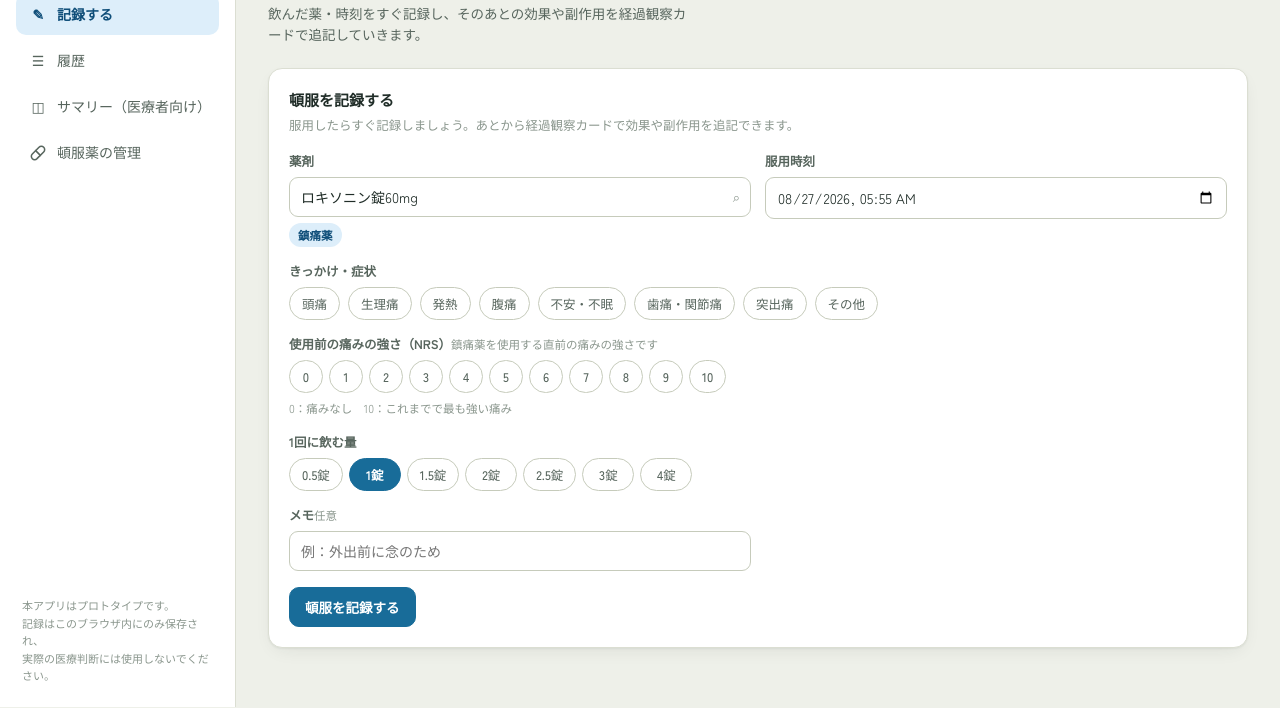
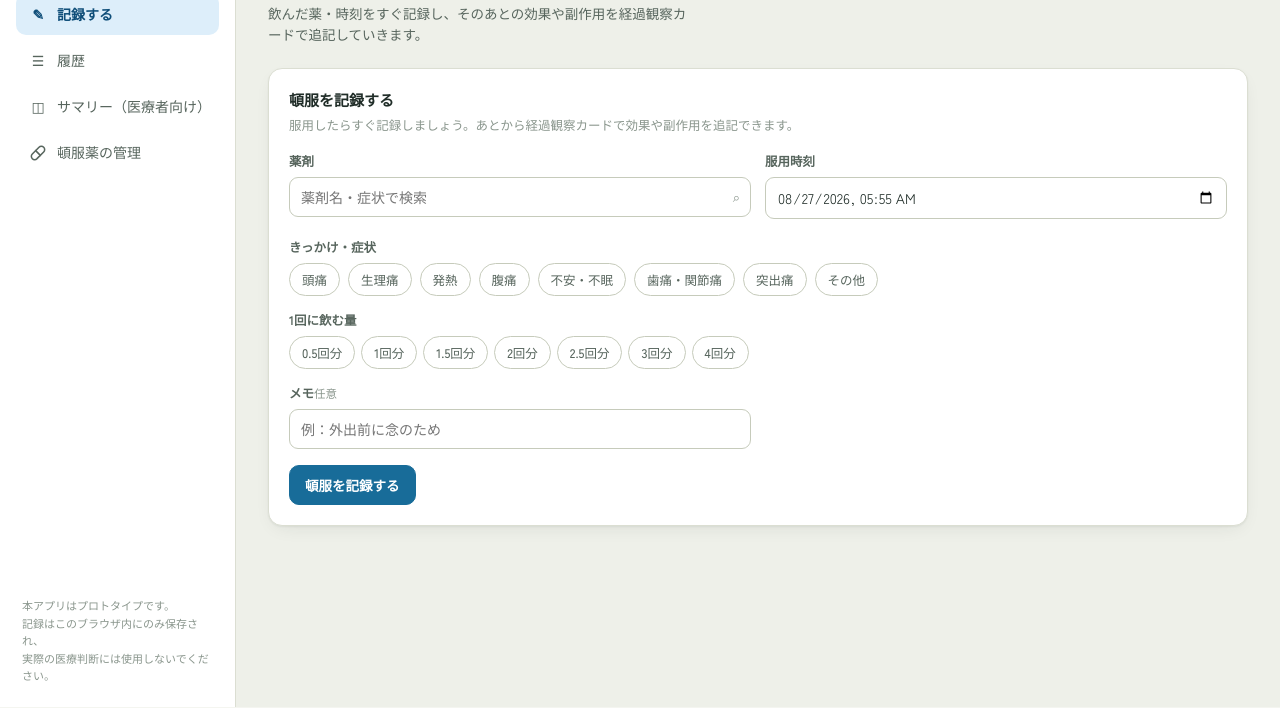
Before and after one commit to kohei0806/tonpuku-plus, a plain HTML site: page index.html in a window 1280 px wide. Shown: the part 93-801 px from the top of the page. Drawn offline with Linux system fonts and the light colour scheme; a web font is replaced by a local one.

Commit message:
Remove default medication selection and seed dose history
- 頓服を記録する no longer auto-selects the first registered
  medication; the field starts blank until the user picks one, with
  a validation toast if they try to submit without selecting.
- Removed the pre-seeded dose history (10 completed + demo entries)
  so a fresh install starts with an empty 服用履歴. Registered
  medications (頓服薬の管理) are unchanged.
- Dropped mkDose/hoursAgo/daysAgo, which were only used by the
  removed seed doses.

```diff
--- a/index.html
+++ b/index.html
@@ -456,8 +456,6 @@
   /* ============ SEED / STATE ============ */
   function uid(prefix){ return prefix + "_" + Math.random().toString(36).slice(2,9); }
   function minutesAgo(m){ return new Date(Date.now() - m*60000).toISOString(); }
-  function hoursAgo(h){ return minutesAgo(h*60); }
-  function daysAgo(d,h,m){ return minutesAgo(d*1440 + (h||0)*60 + (m||0)); }
 
   function seedData(){
     var meds = [
@@ -469,73 +467,13 @@
       { id:"med_abstral", name:"アブストラル舌下錠100μg", dose:"1", unit:"錠", indication:"突出痛（がん性疼痛のレスキュー）", prescriber:"緩和ケア科（佐藤医師）", maxPerDay:4, isAnalgesic:true, isNarcotic:true }
     ];
 
-    // doses seeded relative to "now" so the demo always feels current
-    var doses = [
-      mkDose("med_loxo", daysAgo(0,3,10), "頭痛", [
-        mkCheckin("onset", 35, {effectLevel:2}),
-        mkCheckin("final", 130, {effectLevel:2, symptomChange:"improved", rating:4, nrs:2, note:"午後には楽になった。眠気は特になし。"})
-      ], {nrsBefore:6}),
-      mkDose("med_depas", daysAgo(1,21,0), "不安・不眠", [
-        mkCheckin("onset", 40, {effectLevel:3}),
-        mkCheckin("side-effect", 90, {sideEffects:[{name:"眠気", severity:"mild"}]}),
-        mkCheckin("final", 480, {effectLevel:3, symptomChange:"improved", rating:5, note:"よく眠れた。翌朝の眠気はほぼなし。"})
-      ]),
-      mkDose("med_oxynorm", daysAgo(1,6,15), "突出痛", [
-        mkCheckin("final", 45, {effectLevel:3, symptomChange:"improved", rating:4, nrs:2, note:"30分ほどで痛みが落ち着いた。"})
-      ], {nrsBefore:7}),
-      mkDose("med_calo", daysAgo(2,14,20), "発熱", [
-        mkCheckin("onset", 55, {effectLevel:2}),
-        mkCheckin("final", 240, {effectLevel:1, symptomChange:"same", rating:2, nrs:4, note:"一時的に下がったがまたぶり返した。"})
-      ], {nrsBefore:5}),
-      mkDose("med_busu", daysAgo(4,9,0), "腹痛", [
-        mkCheckin("onset", 25, {effectLevel:3}),
-        mkCheckin("no-side-effect", 60),
-        mkCheckin("final", 90, {effectLevel:3, symptomChange:"improved", rating:5, note:""})
-      ]),
-      mkDose("med_abstral", daysAgo(4,20,40), "突出痛", [
-        mkCheckin("side-effect", 20, {sideEffects:[{name:"眠気", severity:"mild"}]}),
-        mkCheckin("final", 30, {effectLevel:2, symptomChange:"improved", rating:3, nrs:4, note:"少し眠気が出たが痛みは半分程度に。"})
-      ], {nrsBefore:8}),
-      mkDose("med_loxo", daysAgo(5,19,40), "生理痛", [
-        mkCheckin("onset", 45, {effectLevel:2}),
-        mkCheckin("side-effect", 100, {sideEffects:[{name:"胃部不快感", severity:"mild"}]}),
-        mkCheckin("final", 200, {effectLevel:2, symptomChange:"improved", rating:3, note:"胃が少しムカムカした。食後に飲んだ方がよさそう。"})
-      ]),
-      mkDose("med_depas", daysAgo(7,22,10), "不安・不眠", [
-        mkCheckin("onset", 30, {effectLevel:3}),
-        mkCheckin("final", 420, {effectLevel:3, symptomChange:"improved", rating:5, note:""})
-      ]),
-      mkDose("med_oxynorm", daysAgo(7,11,0), "突出痛", [
-        mkCheckin("final", 40, {effectLevel:1, symptomChange:"same", rating:2, nrs:6, note:"あまり下がらず、主治医に相談予定。"})
-      ], {nrsBefore:8}),
-      mkDose("med_calo", daysAgo(8,16,0), "頭痛", [
-        mkCheckin("onset", 60, {effectLevel:1}),
-        mkCheckin("final", 180, {effectLevel:1, symptomChange:"same", rating:2, note:"あまり効いた感じがしなかった。"})
-      ]),
-      mkDose("med_loxo", daysAgo(10,8,30), "関節痛", [
-        mkCheckin("onset", 40, {effectLevel:2}),
-        mkCheckin("final", 150, {effectLevel:2, symptomChange:"improved", rating:4, note:""})
-      ])
-    ];
-
-    return { meds: meds, doses: doses };
+    return { meds: meds, doses: [] };
   }
 
   function mkCheckin(type, elapsedMin, extra){
     var c = { id: uid("chk"), type:type, elapsedMin: elapsedMin, at: null };
     return Object.assign(c, extra || {});
   }
-  function mkDose(medId, takenAtIso, trigger, checkins, extra){
-    checkins.forEach(function(c){ c.at = new Date(new Date(takenAtIso).getTime() + c.elapsedMin*60000).toISOString(); });
-    var completed = checkins.some(function(c){ return c.type === "final"; });
-    var dose = {
-      id: uid("dose"), medId: medId, takenAt: takenAtIso, trigger: trigger,
-      note:"", checkins: checkins, status: completed ? "completed" : "monitoring",
-      nrsBefore: null
-    };
-    return Object.assign(dose, extra || {});
-  }
-
   var state = loadState();
   function loadState(){
     try{
@@ -661,8 +599,7 @@
   function resetPendingForm(){
     var d = new Date(); d.setSeconds(0,0);
     var localIso = new Date(d.getTime() - d.getTimezoneOffset()*60000).toISOString().slice(0,16);
-    pendingForm = { medId: state.meds[0] ? state.meds[0].id : "", takenAt: localIso, trigger:"", triggerOther:"", amount:"", note:"", nrsBefore: null };
-    if(pendingForm.medId){ var m = medById(pendingForm.medId); pendingForm.amount = m.dose+m.unit; }
+    pendingForm = { medId: "", takenAt: localIso, trigger:"", triggerOther:"", amount:"", note:"", nrsBefore: null };
   }
 
   function renderLogView(){
@@ -1115,6 +1052,7 @@
       });
     });
     document.getElementById("lf-submit").addEventListener("click", function(){
+      if(!pendingForm.medId){ toast("薬剤を選択してください", true); return; }
       if(!pendingForm.trigger){ toast("きっかけ・症状を選んでください", true); return; }
       var currentMed = medById(pendingForm.medId);
       var isAnalgesic = !!(currentMed && currentMed.isAnalgesic);
```
